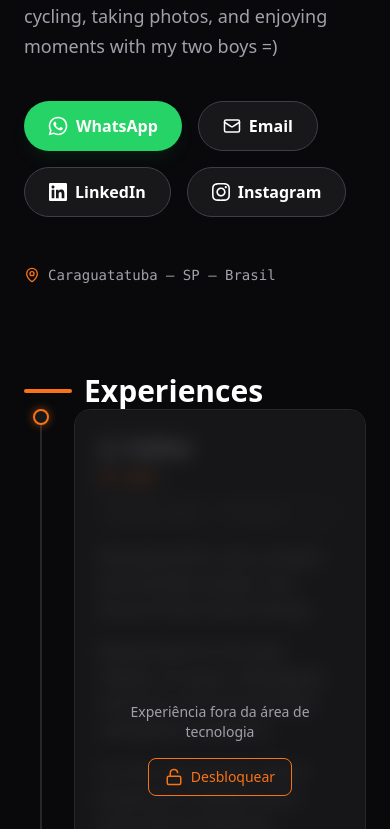
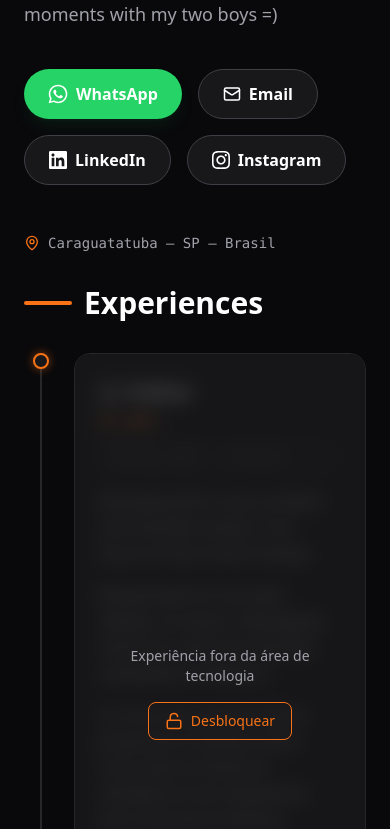
Before and after one commit to andhersonsantos/bio-landing-page, a React (Vite) app: page / in a window 390 px wide. Shown: the part 729-1558 px from the top of the page. Built offline with nearby package versions, Linux system fonts and the light colour scheme.

Commit message:
Refactor App margins

```diff
--- a/src/App.tsx
+++ b/src/App.tsx
@@ -5,8 +5,8 @@ import { useLanguage } from './hooks/useLanguage';
 
 // Lazy load for components below the fold
 const Experience = lazy(() =>
-  import('./components/Experience').then((module) => ({
-    default: module.Experience,
+  import('./components/Experiences').then((module) => ({
+    default: module.Experiences,
   }))
 );
 const SkillsGrid = lazy(() =>
@@ -59,7 +59,7 @@ function App() {
         ariaLabels={ariaLabels}
       />
 
-      <main id="main-content" tabIndex={-1}>
+      <main id="main-content" tabIndex={-1} className="flex flex-col gap-8">
         <Hero
           name={name}
           role={role}
--- a/src/components/Education.tsx
+++ b/src/components/Education.tsx
@@ -11,12 +11,12 @@ export function Education({ education, title, ariaLabels }: EducationProps) {
   return (
     <section
       id="education"
-      className="py-20 px-6 lg:px-24"
+      className="  px-6 lg:px-24"
       aria-labelledby="education-title"
     >
       <h3
         id="education-title"
-        className="text-3xl font-bold text-white mb-12 flex items-center gap-3"
+        className="text-3xl font-bold text-white mb-6 flex items-center gap-3"
       >
         <span
           className="w-12 h-1 bg-brand-orange rounded-full"
--- a/src/components/Experience.tsx
+++ b/src/components/Experiences.tsx
@@ -122,7 +122,7 @@ type ExperienceProps = {
   ariaLabels: ResumeData['ariaLabels'];
 };
 
-export const Experience = memo(function Experience({
+export const Experiences = memo(function Experience({
   experiences,
   title,
   ariaLabels,
@@ -130,14 +130,14 @@ export const Experience = memo(function Experience({
   return (
     <section
       id="experience"
-      className="py-10 px-6 lg:px-24 relative"
+      className="px-6 lg:px-24 relative"
       aria-labelledby="experience-title"
     >
       <div className="lg:flex items-center gap-2 justify-between">
         <span>
           <h3
             id="experience-title"
-            className="text-3xl font-bold text-white lg:mb-16 flex items-center gap-3"
+            className="text-3xl font-bold text-white mb-8 flex items-center gap-3"
           >
             <span
               className="w-12 h-1 bg-brand-orange rounded-full"
--- a/src/components/Hero.tsx
+++ b/src/components/Hero.tsx
@@ -27,7 +27,7 @@ export const Hero = memo(function Hero({
 
   return (
     <section
-      className="flex flex-col justify-center relative overflow-hidden px-6 lg:px-24 pt-36 pb-12"
+      className="flex flex-col justify-center relative overflow-hidden px-6 lg:px-24 pt-28"
       aria-label={ariaLabels.personalPresentation}
     >
       <div className="absolute top-0 right-0 -z-10 w-[600px] h-[600px] bg-brand-orange/5 rounded-full blur-[120px]" />
--- a/src/components/SkillsGrid.tsx
+++ b/src/components/SkillsGrid.tsx
@@ -41,12 +41,12 @@ export const SkillsGrid = memo(function SkillsGrid({
   return (
     <section
       id="skills"
-      className="py-20 px-6 lg:px-24 bg-zinc-900/30"
+      className="px-6 lg:px-24 bg-zinc-900/30"
       aria-labelledby="skills-title"
     >
       <h3
         id="skills-title"
-        className="text-3xl font-bold text-white mb-16 flex items-center gap-3"
+        className="text-3xl font-bold text-white mb-6 flex items-center gap-3"
       >
         <span
           className="w-12 h-1 bg-brand-orange rounded-full"
```
